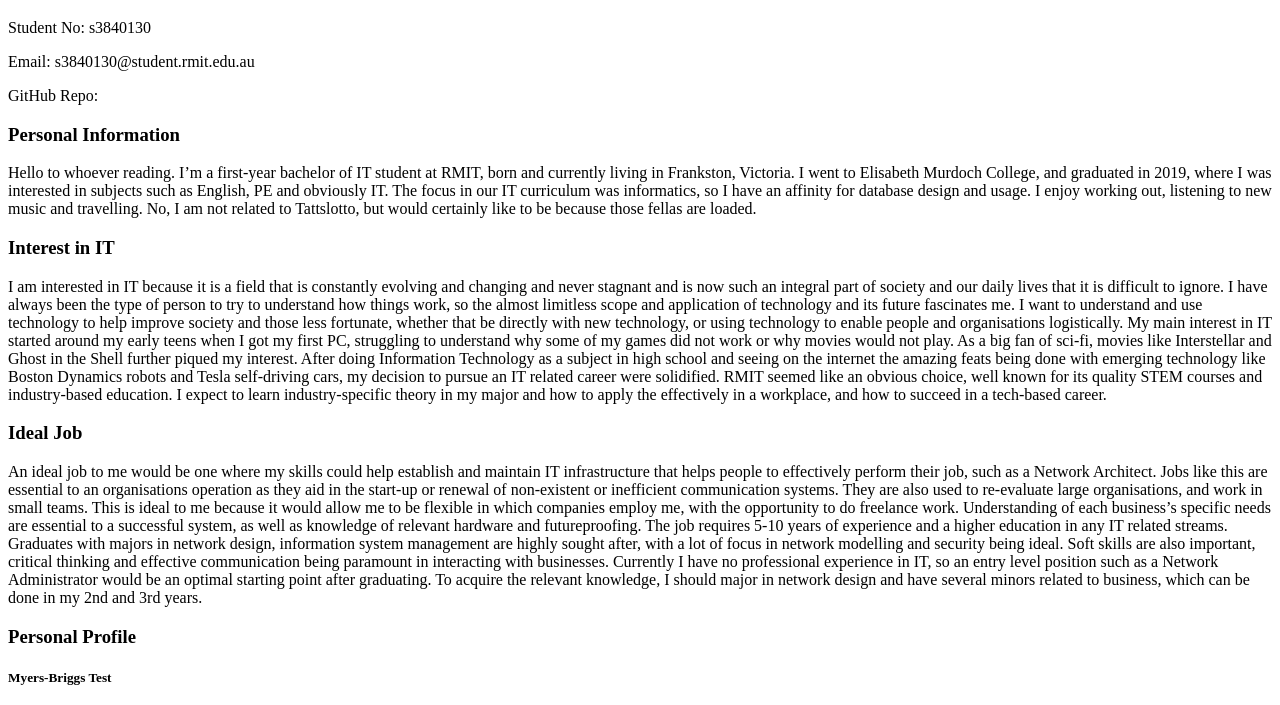
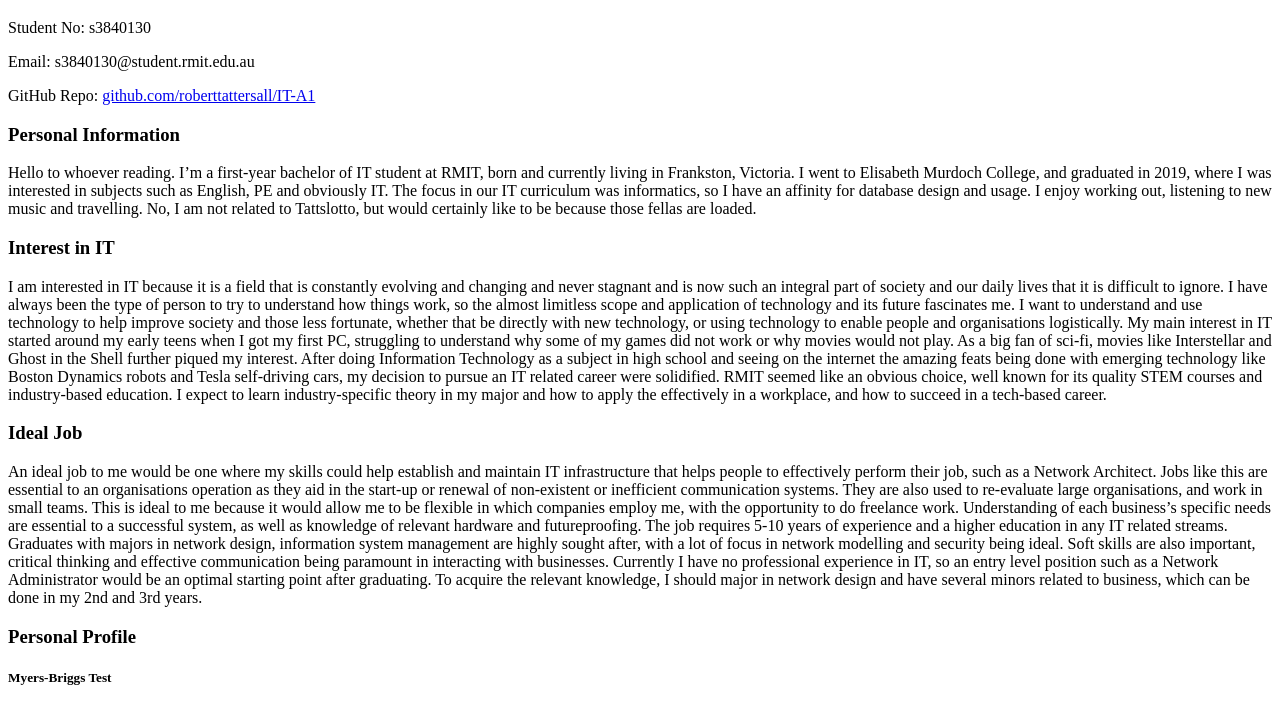
Before and after one commit to roberttattersall/IT-A1, a plain HTML site: page Index.html in a window 1280 px wide. Shown: the part 61-766 px from the top of the page. Drawn offline with Linux system fonts and the light colour scheme.

Commit message:
Update Index.html

```diff
--- a/Index.html
+++ b/Index.html
@@ -5,7 +5,7 @@
 	<h1>Robert Tattersall</h1>
 	<p>Student No: s3840130</p>
 	<p>Email: s3840130@student.rmit.edu.au</p>
-	<p>GitHub Repo: </p>
+		<p>GitHub Repo: <a href ="https://github.com/roberttattersall/IT-A1"> github.com/roberttattersall/IT-A1 </a> </p>
 
 
 	<h3>Personal Information</h3>
```
